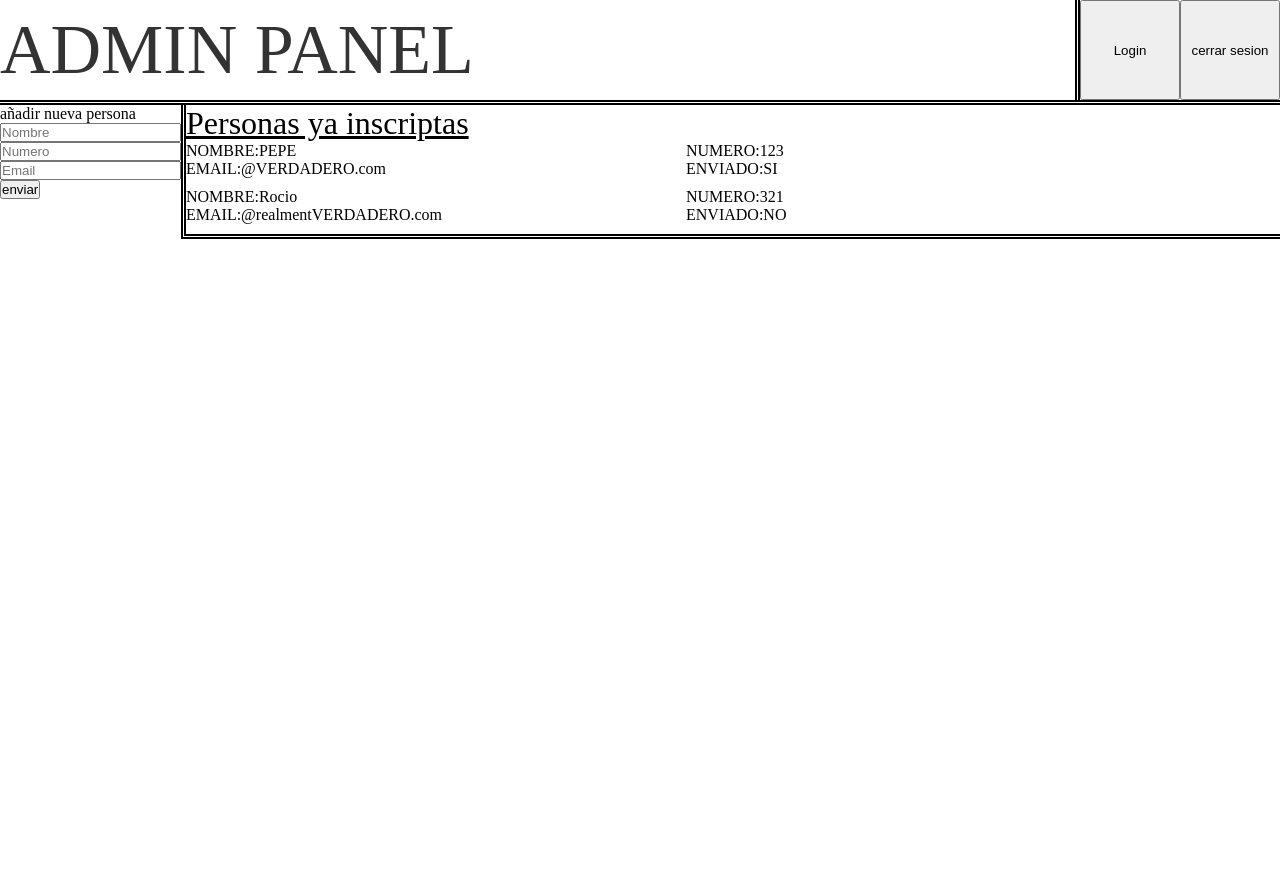
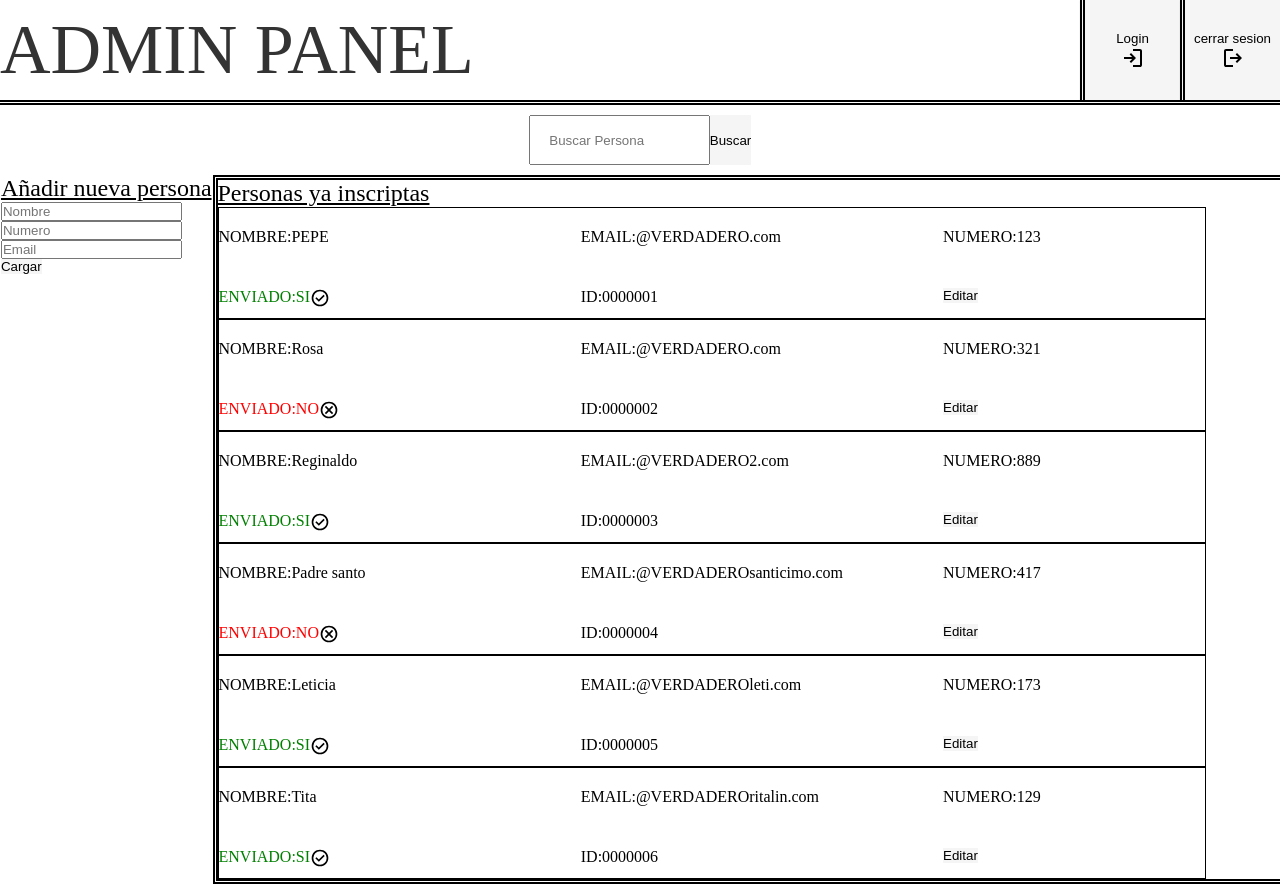
Before and after one commit to Ale2301/Bot_Whatsapp, a website: page public/index.html in a window 1280 px wide. Before the commit the page ends 800 px from the top, so only its background shows below. Drawn offline with Linux system fonts and the light colour scheme.

Commit message:
feat: se hicieron mejoras esteticas varias

```diff
--- a/public/index.css
+++ b/public/index.css
@@ -5,6 +5,10 @@
 }
 #none {
   display: none;
+}
+button {
+  background-color: whitesmoke;
+  border: none;
 }
 .ADMIN {
   height: 100%;
@@ -25,7 +29,6 @@
 }
 .ADMIN-panel-header-access {
   display: flex;
-  border-left: 5px double black;
 }
 .ADMIN-panel-header-title {
   font-size: 70px;
@@ -36,6 +39,12 @@
 .Login-button {
   width: 100px;
   height: 100px;
+  border-left: 5px double black;
+  box-shadow: 0.9px 0.9px 0.9px 0.3px black;
+  background-color: whitesmoke;
+}
+.Login-button:active {
+  box-shadow: inset 2px 2px 0.9px 0.9px black;
 }
 #QRCode {
   position: relative;
@@ -63,8 +72,16 @@
 #QRCode-Close:active {
   background-color: black;
 }
+.ADMIN-panel-header-serch {
+  display: flex;
+  justify-content: center;
+  height: 50px;
+  margin: 10px;
+}
+
 .ADMIN-panel-content {
   display: flex;
+  flex-direction: row;
 }
 .ADMIN-panel-content-OLDPeople {
   height: 100%;
@@ -74,20 +91,53 @@
   align-items: center;
   border-left: 5px double black;
   border-bottom: 5px double black;
-  overflow-y: scroll;
+  border-top: 5px double black;
 }
 .ADMIN-panel-content-OLDPeople-Pacientes {
   padding-bottom: 10px;
   display: grid;
-  grid-template-columns: repeat(2, 1fr);
+  grid-template-columns: repeat(3, 1fr);
   grid-template-rows: repeat(2, 1fr);
+  column-gap: 100px;
+  row-gap: 20px;
+  border: 0.1px solid black;
 }
 .casilla {
-  width: 500px;
+  padding-top: 20px;
 }
-.ADMIN-panel-content-OLDPeople-title {
-  font-size: xx-large;
+.ADMIN-panel-content-title {
+  font-size: x-large;
   text-decoration: underline;
+  display: flex;
+}
+.send_true {
+  display: flex;
+  flex-direction: row;
+  color: green;
+}
+.send_true::after {
+  content: "";
+  background-image: url("./assets/check_circle.svg");
+  background-size: contain;
+  width: 20px;
+  height: 20px;
+}
+.send_false {
+  display: flex;
+  flex-direction: row;
+  color: red;
+}
+.send_false::after {
+  content: "";
+  background-image: url("./assets/uncheck_circle.svg");
+  background-size: contain;
+  width: 20px;
+  height: 20px;
+}
+.ADMIN-panel-content-NEWPeople {
+  width: 20%;
+  display: flex;
+  justify-content: center;
 }
 /* .ADMIN::after {
   content: "";
--- a/public/index.html
+++ b/public/index.html
@@ -10,55 +10,162 @@
       <div class="ADMIN-panel-header">
         <div class="ADMIN-panel-header-title"><p>ADMIN PANEL</p></div>
         <div class="ADMIN-panel-header-access">
-          <div><button id="Login" class="Login-button">Login</button></div>
           <div>
-            <button id="Login-Close" class="Login-button">cerrar sesion</button>
+            <button id="Login" class="Login-button">
+              <p>Login</p>
+              <img src="./assets/login.svg" alt="Login" />
+            </button>
+          </div>
+          <div>
+            <button id="Login-Close" class="Login-button">
+              <p>cerrar sesion</p>
+              <img src="./assets/logout.svg" alt="logOUT" />
+            </button>
           </div>
         </div>
+      </div>
+      <div class="ADMIN-panel-header-serch">
+        <input type="text" placeholder="     Buscar Persona" />
+        <button>Buscar</button>
+        <img
+          src="href"
+          ="https://fonts.googleapis.com/css2?family=Material+Symbols+Outlined:opsz,wght,FILL,GRAD@20..48,100..700,0..1,-50..200"
+          alt=""
+        />
       </div>
       <div class="ADMIN-panel-content">
         <div class="ADMIN-panel-content-NEWPeople">
           <ul>
-            <div>añadir nueva persona</div>
+            <div class="ADMIN-panel-content-title">Añadir nueva persona</div>
             <li>
               <div><input type="text" placeholder="Nombre" /></div>
               <div><input type="text" placeholder="Numero" /></div>
               <div><input type="text" placeholder="Email" /></div>
-              <div><button>enviar</button></div>
+              <div><button>Cargar</button></div>
             </li>
           </ul>
         </div>
         <div class="ADMIN-panel-content-OLDPeople">
           <ul>
-            <div class="ADMIN-panel-content-OLDPeople-title">
-              Personas ya inscriptas
-            </div>
+            <div class="ADMIN-panel-content-title">Personas ya inscriptas</div>
             <li class="ADMIN-panel-content-OLDPeople-Pacientes">
               <div class="Pacientes-Name casilla">
                 <p><span>NOMBRE:</span>PEPE</p>
               </div>
+              <div class="Pacientes-Email casilla">
+                <p><span>EMAIL:</span>@VERDADERO.com</p>
+              </div>
               <div class="Pacientes-Number casilla">
                 <p><span>NUMERO:</span>123</p>
+              </div>
+              <div class="Pacientes-Send casilla">
+                <p class="send_true"><span>ENVIADO:</span>SI</p>
+              </div>
+              <div class="casilla">
+                <p><span>ID:</span>0000001</p>
+              </div>
+              <div class="casilla">
+                <button>Editar</button>
+              </div>
+            </li>
+            <li class="ADMIN-panel-content-OLDPeople-Pacientes">
+              <div class="Pacientes-Name casilla">
+                <p><span>NOMBRE:</span>Rosa</p>
               </div>
               <div class="Pacientes-Email casilla">
                 <p><span>EMAIL:</span>@VERDADERO.com</p>
               </div>
+              <div class="Pacientes-Number casilla">
+                <p><span>NUMERO:</span>321</p>
+              </div>
               <div class="Pacientes-Send casilla">
-                <p><span>ENVIADO:</span>SI</p>
+                <p class="send_false"><span>ENVIADO:</span>NO</p>
+              </div>
+              <div class="casilla">
+                <p><span>ID:</span>0000002</p>
+              </div>
+              <div class="casilla">
+                <button>Editar</button>
               </div>
             </li>
             <li class="ADMIN-panel-content-OLDPeople-Pacientes">
               <div class="Pacientes-Name casilla">
-                <p><span>NOMBRE:</span>Rocio</p>
+                <p><span>NOMBRE:</span>Reginaldo</p>
+              </div>
+              <div class="Pacientes-Email casilla">
+                <p><span>EMAIL:</span>@VERDADERO2.com</p>
               </div>
               <div class="Pacientes-Number casilla">
-                <p><span>NUMERO:</span>321</p>
+                <p><span>NUMERO:</span>889</p>
+              </div>
+              <div class="Pacientes-Send casilla">
+                <p class="send_true"><span>ENVIADO:</span>SI</p>
+              </div>
+              <div class="casilla">
+                <p><span>ID:</span>0000003</p>
+              </div>
+              <div class="casilla">
+                <button>Editar</button>
+              </div>
+            </li>
+            <li class="ADMIN-panel-content-OLDPeople-Pacientes">
+              <div class="Pacientes-Name casilla">
+                <p><span>NOMBRE:</span>Padre santo</p>
               </div>
               <div class="Pacientes-Email casilla">
-                <p><span>EMAIL:</span>@realmentVERDADERO.com</p>
+                <p><span>EMAIL:</span>@VERDADEROsanticimo.com</p>
+              </div>
+              <div class="Pacientes-Number casilla">
+                <p><span>NUMERO:</span>417</p>
               </div>
               <div class="Pacientes-Send casilla">
-                <p><span>ENVIADO:</span>NO</p>
+                <p class="send_false"><span>ENVIADO:</span>NO</p>
+              </div>
+              <div class="casilla">
+                <p><span>ID:</span>0000004</p>
+              </div>
+              <div class="casilla">
+                <button>Editar</button>
+              </div>
+            </li>
+            <li class="ADMIN-panel-content-OLDPeople-Pacientes">
+              <div class="Pacientes-Name casilla">
+                <p><span>NOMBRE:</span>Leticia</p>
+              </div>
+              <div class="Pacientes-Email casilla">
+                <p><span>EMAIL:</span>@VERDADEROleti.com</p>
+              </div>
+              <div class="Pacientes-Number casilla">
+                <p><span>NUMERO:</span>173</p>
+              </div>
+              <div class="Pacientes-Send casilla">
+                <p class="send_true"><span>ENVIADO:</span>SI</p>
+              </div>
+              <div class="casilla">
+                <p><span>ID:</span>0000005</p>
+              </div>
+              <div class="casilla">
+                <button>Editar</button>
+              </div>
+            </li>
+            <li class="ADMIN-panel-content-OLDPeople-Pacientes">
+              <div class="Pacientes-Name casilla">
+                <p><span>NOMBRE:</span>Tita</p>
+              </div>
+              <div class="Pacientes-Email casilla">
+                <p><span>EMAIL:</span>@VERDADEROritalin.com</p>
+              </div>
+              <div class="Pacientes-Number casilla">
+                <p><span>NUMERO:</span>129</p>
+              </div>
+              <div class="Pacientes-Send casilla">
+                <p class="send_true"><span>ENVIADO:</span>SI</p>
+              </div>
+              <div class="casilla">
+                <p><span>ID:</span>0000006</p>
+              </div>
+              <div class="casilla">
+                <button>Editar</button>
               </div>
             </li>
           </ul>
@@ -78,3 +185,11 @@
     </div>
   </body>
 </html>
+<!-- espacio para anotaciones
+pienso que a la app le faltan estas opciones
+opcion para filtrar entre quienes estan enviados y quienes no
+opcion para editar un usuario ya creado
+pienso que para poder editar se deberia de usar un numero identificador a cada usuario para poder encontrarlo por el y poder editarlo
+
+
+-->
```
Also changed, not shown: public/assets/check_circle.svg (added), public/assets/disabled.svg (added), public/assets/login.svg (added), public/assets/logout.svg (added), public/assets/plus.svg (added), public/assets/search.svg (added), public/assets/select_check_box.svg (added), public/assets/uncheck_circle.svg (added).
